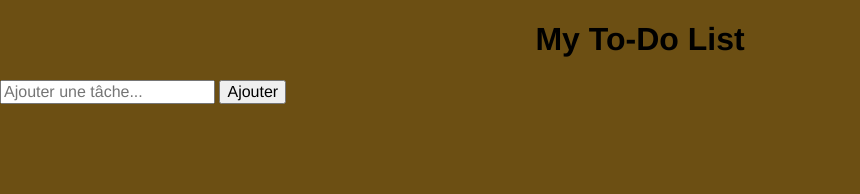
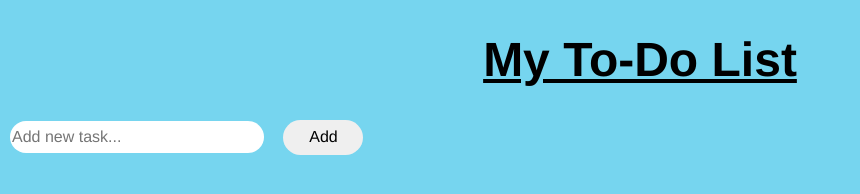
Before and after one commit to ZellKirov92/my-to-do-list, a plain HTML site: page index.html in a window 1280 px wide. Shown: the whole page, without its empty margins (0-860 px from the left). Drawn offline with Linux system fonts and the light colour scheme.

Commit message:
modif index add div modif (*) style modif js

```diff
--- a/css/style.css
+++ b/css/style.css
@@ -1,19 +1,50 @@
 body {
     font-family: 'Franklin Gothic Medium', 'Arial Narrow', Arial, sans-serif;
-    background-color: hsl(40, 70%, 25%);
+    background: hsl(193, 79%, 70%);
+    min-width: 375px;
+    max-width: 1440px;
+
 }
 
 h1 {
     text-align: center;
+    font-size: 48px;
+    text-decoration: underline;
+}
+
+#taskInput {
+    width: 250px;
+    height: 30px;
+    border: none;
+    border-radius: 20px;
+    margin: auto 10px;
+}
+
+#addTask {
+    width: 80px;
+    height: 35px;
+    border: none;
+    border-radius: 20px;
+    margin: auto 10px auto 5px;
+}
+
+div {
+    background-color: hsl(54, 64%, 90%);
+    margin-left: 10px;
+    width: 50%;
 }
 
 ul {
     list-style: none;
     padding: 0;
+    margin-left: 10px;
 }
 
 li {
+    text-align: left;
     margin-bottom: 10px;
+    font-size: 25px;
+    padding: auto 5px auto 10px;
 }
 
 .completed {
--- a/index.html
+++ b/index.html
@@ -1,18 +1,20 @@
 <!DOCTYPE html>
-<html lang="fr">
+<html lang="en">
 <head>
     <meta charset="UTF-8">
     <meta name="viewport" content="width=device-width, initial-scale=1.0">
     <title>My To-Do List</title>
+    <meta name="description" content="create To-Do list">
     <link rel="stylesheet" href="./css/normalize.css">
     <link rel="stylesheet" href="./css/style.css">
     <script src="./js/js.js" defer></script>
 </head>
 <body>
     <h1>My To-Do List</h1>
-    <input type="text" id="taskInput" placeholder="Ajouter une tâche...">
-    <button id="addTask" type="submit" onclick="addTask()">Ajouter</button>
-    <ul id="taskList"></ul>
-
+    <input type="text" id="taskInput" placeholder="Add new task...">
+    <button id="addTask" type="submit" onclick="addTask()">Add</button>
+    <div>
+      <ul id="taskList"></ul>
+    </div>
 </body>
 </html>
```
Also changed, not shown: js/js.js (line endings or trailing spaces).
